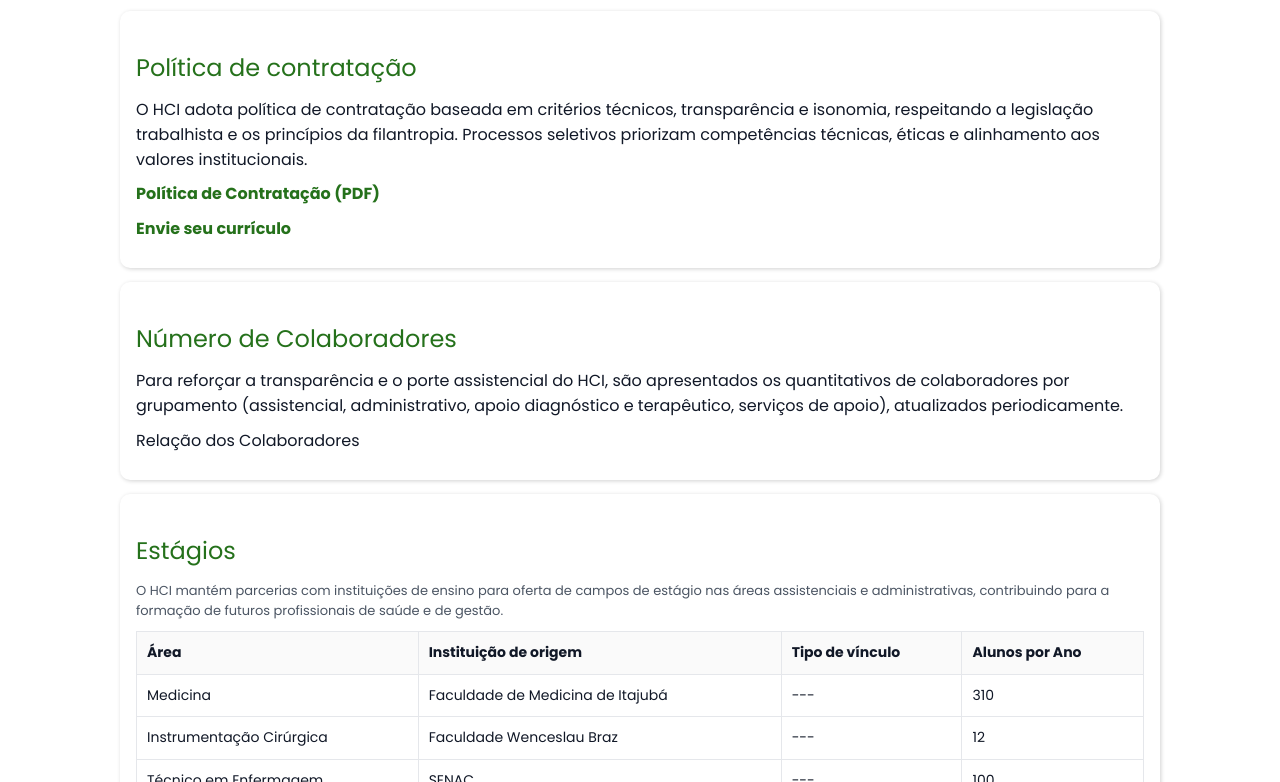
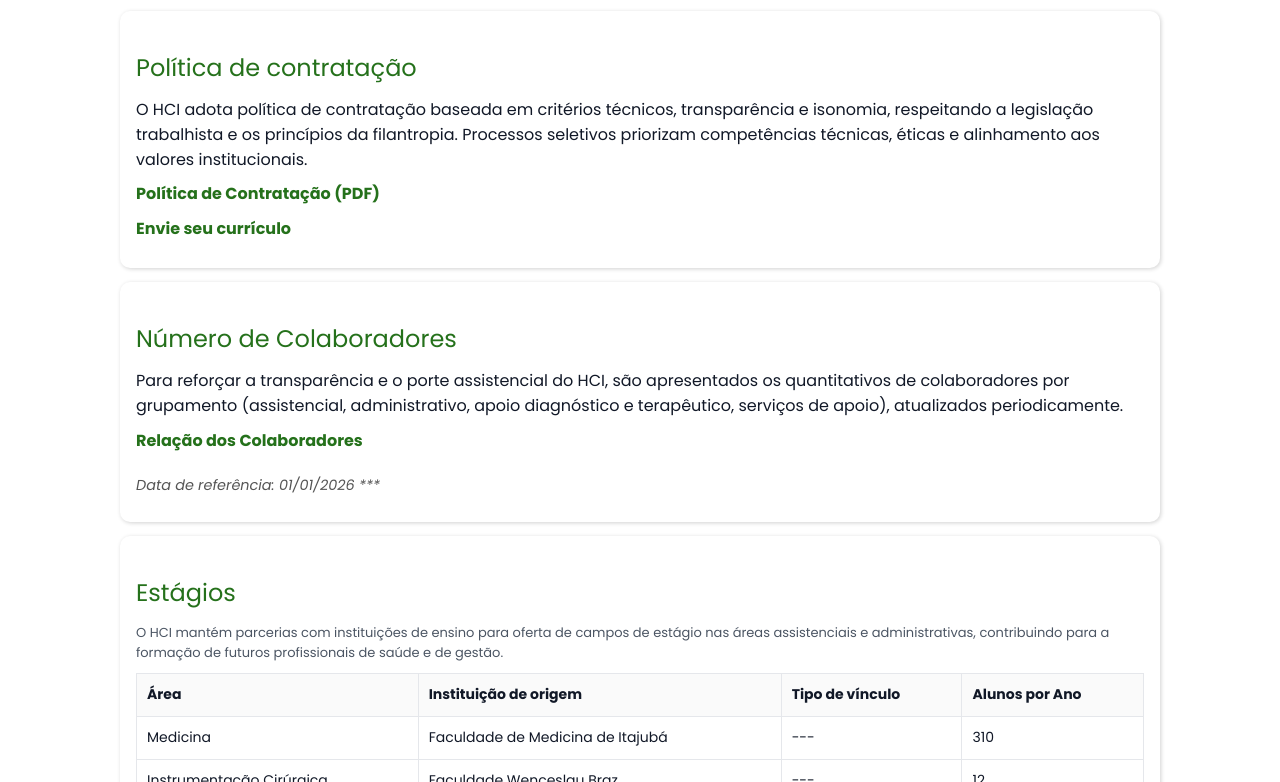
Before and after one commit to CamilaTI99/portal-transparencia-hci, a website: page pessoas/pessoas.html in a window 1280 px wide. Shown: the part 318-1100 px from the top of the page. Drawn offline with nearby package versions, Linux system fonts and the light colour scheme.

Commit message:
Pagina Pessoas - gestao

```diff
--- a/pessoas/home.css
+++ b/pessoas/home.css
@@ -35,7 +35,15 @@
     text-decoration: none;
     margin-top: 8px;
 }
+
 .curriculo:hover {
     color: #104e08;
     font-size: 1.01rem;
 }
+
+.dt-referencia {
+    font-size: 0.9rem;
+    font-style: italic;
+    color: #555555;
+    margin-top: 20px;
+}
--- a/pessoas/pessoas.html
+++ b/pessoas/pessoas.html
@@ -37,32 +37,43 @@
 
 		<section class="">
 			<p>A área de Gestão de Pessoas do HCI é responsável pelo recrutamento e seleção, admissão, desenvolvimento,
-        avaliação de desempenho, saúde ocupacional e clima organizacional, em alinhamento às diretrizes da AISI.</p>
+				avaliação de desempenho, saúde ocupacional e clima organizacional, em alinhamento às diretrizes da AISI.
+			</p>
 		</section>
 
 		<section class="card" style="margin-top:14px">
 			<h2 class="">Política de contratação</h2>
-      <p>O HCI adota política de contratação baseada em critérios técnicos, transparência e isonomia, respeitando a
-        legislação trabalhista e os princípios da filantropia. Processos seletivos priorizam competências técnicas,
+			<p>O HCI adota política de contratação baseada em critérios técnicos, transparência e isonomia, respeitando
+				a
+				legislação trabalhista e os princípios da filantropia. Processos seletivos priorizam competências
+				técnicas,
 				éticas e alinhamento aos valores institucionais.</p>
 
-      <p class="link-pdf"><a href="/docs/politica-contratacao.pdf" target="_blank" rel="noopener" >Política de Contratação (PDF)</a></p>
-      <p class="curriculo"><a href="https://hcitajuba.org.br/sobre-nos/trabalhe-conosco/" target="_blank" rel="noopener" >Envie seu currículo</a></p>
+			<p class="link-pdf"><a href="/docs/politica-contratacao.pdf" target="_blank" rel="noopener">Política de
+					Contratação (PDF)</a></p>
+			<p class="curriculo"><a href="#" target="_blank"
+					rel="noopener">Envie seu currículo</a></p>
 		</section>
 
 		<section class="card" style="margin-top:14px">
 			<h2 class="">Número de Colaboradores</h2>
-      <p>Para reforçar a transparência e o porte assistencial do HCI, são apresentados os quantitativos de colaboradores
-        por grupamento (assistencial, administrativo, apoio diagnóstico e terapêutico, serviços de apoio), atualizados
+			<p>Para reforçar a transparência e o porte assistencial do HCI, são apresentados os quantitativos de
+				colaboradores
+				por grupamento (assistencial, administrativo, apoio diagnóstico e terapêutico, serviços de apoio),
+				atualizados
 				periodicamente.</p>
 
-      <p><a href="/docs/politica-contratacao.pdf" target="_blank" rel="noopener">Relação dos Colaboradores</a></p>
+			<p class="link-pdf"><a href="/docs/politica-contratacao.pdf" target="_blank" rel="noopener">Relação dos
+					Colaboradores</a></p>
+			<p class="dt-referencia">Data de referência: 01/01/2026 ***</p>
 		</section>
 
 		<section class="card" style="margin-top:14px">
 			<h2>Estágios</h2>
-      <p class="small">O HCI mantém parcerias com instituições de ensino para oferta de campos de estágio nas áreas
-        assistenciais e administrativas, contribuindo para a formação de futuros profissionais de saúde e de gestão.</p>
+			<p class="small">O HCI mantém parcerias com instituições de ensino para oferta de campos de estágio nas
+				áreas
+				assistenciais e administrativas, contribuindo para a formação de futuros profissionais de saúde e de
+				gestão.</p>
 
 			<div data-page="estagios"></div>
 		</section>
@@ -75,7 +86,8 @@
 			<div class="footer-title">PORTAL INSTITUCIONAL E DE TRANSPARÊNCIA</div>
 		</div>
 		<div class="inner">
-      <div class="footer-end">Rua Cândida Gonçalves Bustamante, 17 <br> Morro Chic | Itajubá – MG | CEP 37500-100 </div>
+			<div class="footer-end">Rua Cândida Gonçalves Bustamante, 17 <br> Morro Chic | Itajubá – MG | CEP 37500-100
+			</div>
 			<div class="footer-dados">CNPJ: 21.040.696/0001-50 - Isento de Inscrição Estadual <br> <i
 					class="bi bi-telephone-inbound-fill"></i> (35) 3629-7602</div>
 		</div>
```
Lines whose indentation alone changed are shown as unchanged.
